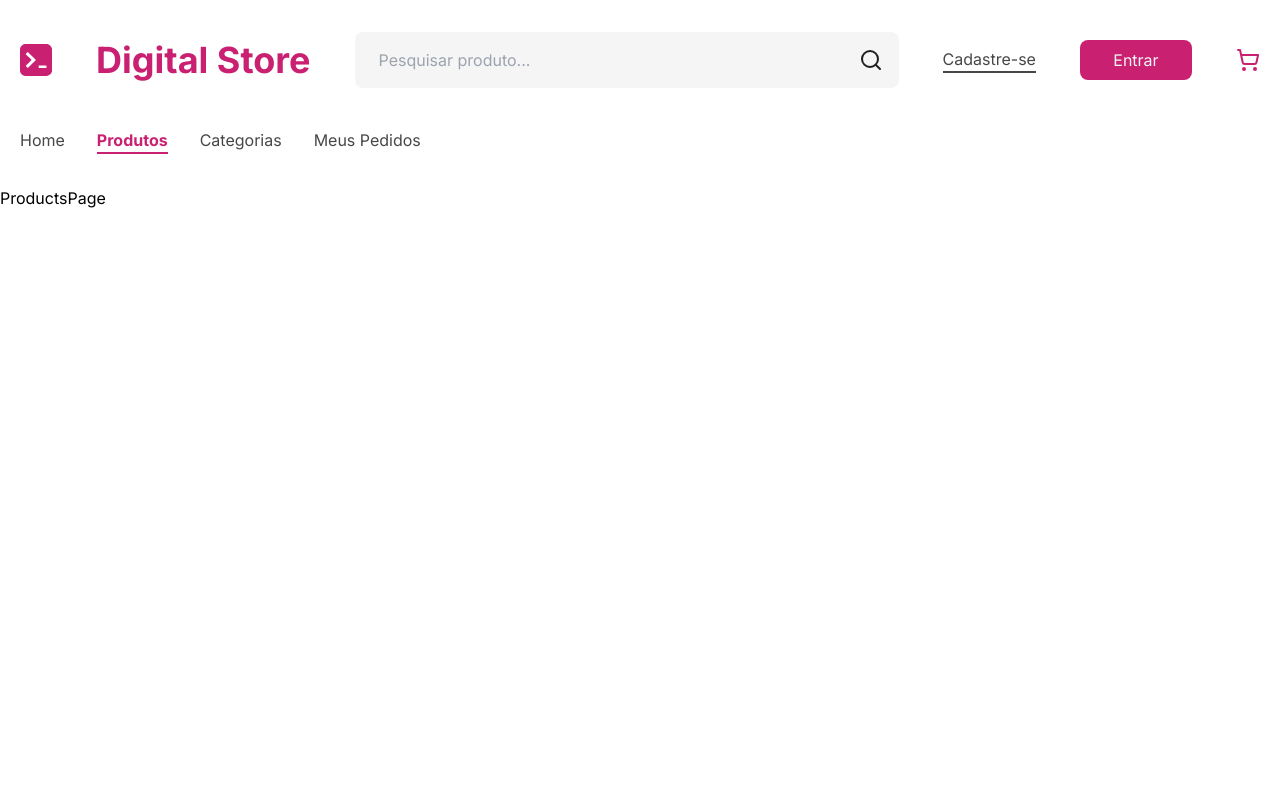
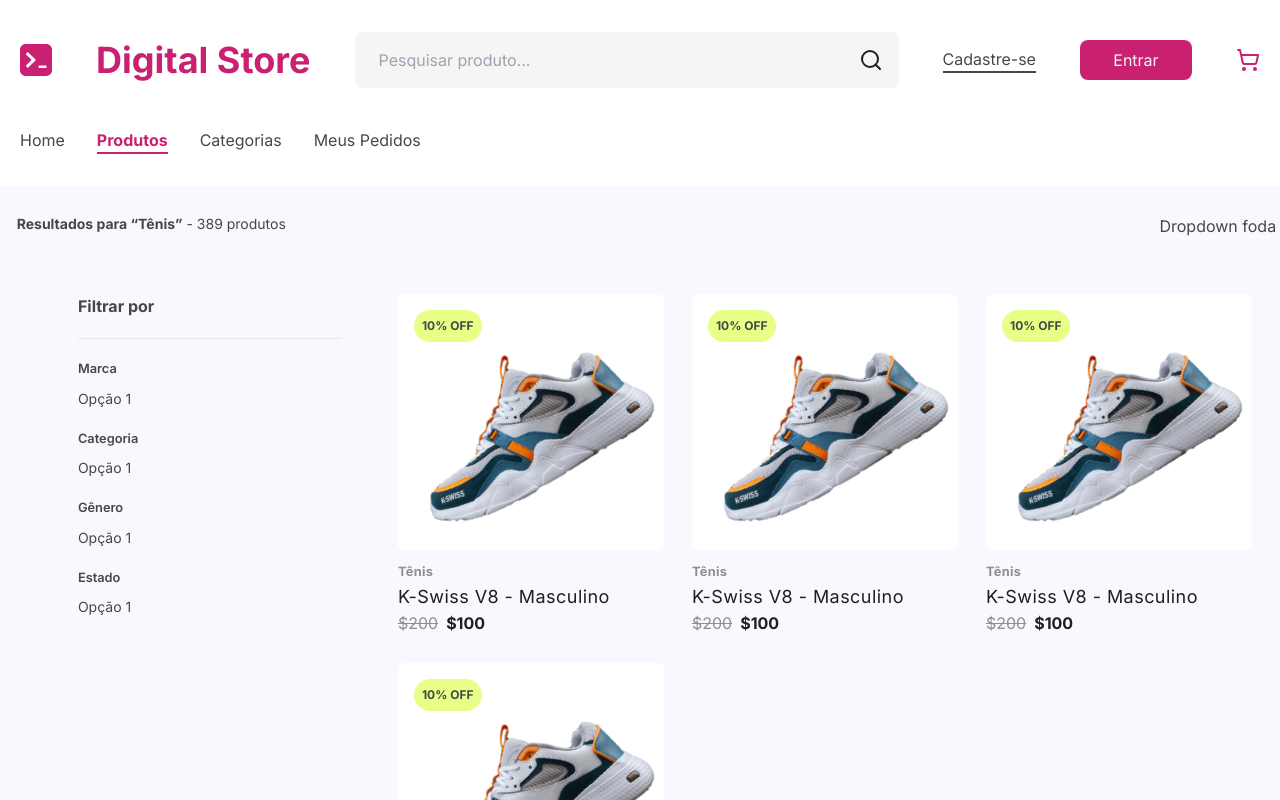
Before and after one commit to LTD-Via-corpvs/dripstore-estacio, a Next.js app: page /products in a window 1280 px wide. Shown: the top 800 px of the page. Built offline with nearby package versions, Linux system fonts and the light colour scheme.

Commit message:
feat: impl product design;

```diff
--- a/src/app/(store)/products/page.tsx
+++ b/src/app/(store)/products/page.tsx
@@ -1,5 +1,87 @@
+import Image from 'next/image'
+
+import tenisImg from '@/../public/tenis.png' // Melhorar isso
+
+// TODO: Criar um Props
+const Card = () => (
+  <div className="flex max-w-[17.5rem] flex-col space-y-3 hover:cursor-pointer">
+    <div className="flex flex-col rounded-md bg-white">
+      <span className="absolute m-4 items-center rounded-3xl bg-[#E7FF86] p-2 text-xs font-bold text-dark-gray-2">
+        10% OFF
+      </span>
+      <div className="flex h-[16rem] items-center">
+        <Image
+          className="-rotate-[30deg]"
+          src={tenisImg}
+          alt="tenis"
+          width={248}
+          height={134}
+        />
+      </div>
+    </div>
+    <section className="flex flex-col">
+      <small className="mb-0.5 font-bold tracking-wide text-light-gray">
+        Tênis
+      </small>
+      <span className="text-lg tracking-wide text-dark-gray">
+        K-Swiss V8 - Masculino
+      </span>
+      <div className="flex flex-row space-x-2">
+        <span className="text-light-gray line-through">$200</span>
+        <span className="font-bold text-dark-gray">$100</span>
+      </div>
+    </section>
+  </div>
+)
+
+// Dissecar e separar em componentes depois
 export const ProductsPage = () => {
-  return <div>ProductsPage</div>
+  return (
+    <section className="flex max-h-full max-w-full flex-col bg-[#F9F8FE]">
+      <section className="my-7 ml-[1%] flex flex-row justify-center space-x-[54.6rem] text-dark-gray-2">
+        <span className="text-sm">
+          <strong>
+            Resultados para <q>Tênis</q>
+          </strong>{' '}
+          - 389 produtos
+        </span>
+        {/* TODO: Colocar um Dropdown de verdade aqui */}
+        <span>Dropdown foda</span>
+      </section>
+      <section className="ml-[3.9%] flex flex-row">
+        <aside className="w-[20rem] select-none space-y-5 rounded-sm  p-7 text-left">
+          <span className="text-dark-gray-2">
+            <strong>Filtrar por</strong>
+          </span>
+          <hr className="fill-light-gray-2" />
+          <section className="flex flex-col space-y-[0.65rem] text-dark-gray-2">
+            <small className="font-semibold ">Marca</small>
+            <span className="text-sm">Opção 1</span>
+          </section>
+          <section className="flex flex-col space-y-[0.65rem] text-dark-gray-2">
+            <small className="font-semibold ">Categoria</small>
+            <span className="text-sm">Opção 1</span>
+          </section>
+          <section className="flex flex-col space-y-[0.65rem] text-dark-gray-2">
+            <small className="font-semibold ">Gênero</small>
+            <span className="text-sm">Opção 1</span>
+          </section>
+          <section className="flex flex-col space-y-[0.65rem] text-dark-gray-2">
+            <small className="font-semibold ">Estado</small>
+            <span className="text-sm">Opção 1</span>
+          </section>
+        </aside>
+        <main className="flex flex-1 select-none flex-col ">
+          <section className="m-7 grid grid-cols-3 gap-7">
+            <Card />
+            <Card />
+            <Card />
+            <Card />
+          </section>
+        </main>
+      </section>
+    </section>
+  )
 }
 
 export default ProductsPage
```
Also changed, not shown: public/tenis.png (added).
